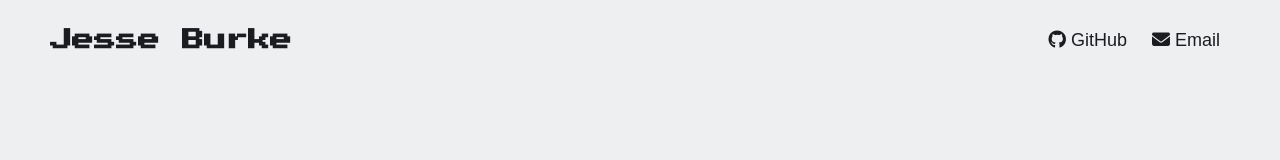
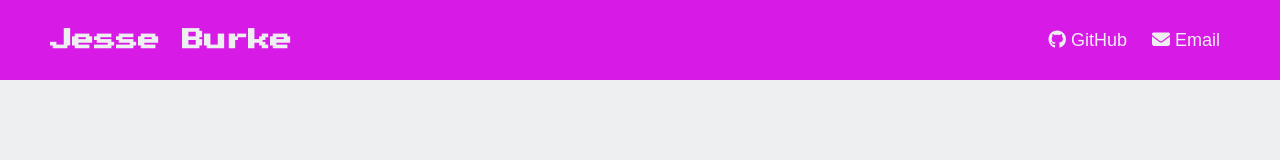
Before and after one commit to jesseburke-04/jesseburke-04.github.io, a plain HTML site: page index.html in a window 1280 px wide. Drawn offline with Linux system fonts and the light colour scheme; a web font is replaced by a local one.

Commit message:
styling changes

```diff
--- a/style.css
+++ b/style.css
@@ -32,17 +32,18 @@ nav {
 
     padding: 0px 50px;
     height: 80px;
+    background-color: #D71AE6;
 }
 
 nav .left a {
-    color: var(--text-color);
+    color: var(--background-color);
     font-size: 22px;
     font-weight: 600;
 }
 
 nav .right a {
     font-family: sans-serif;
-    color: var(--text-color);
+    color: var(--background-color);
     font-size: 18px;
     margin: 0 10px;
 }
```
